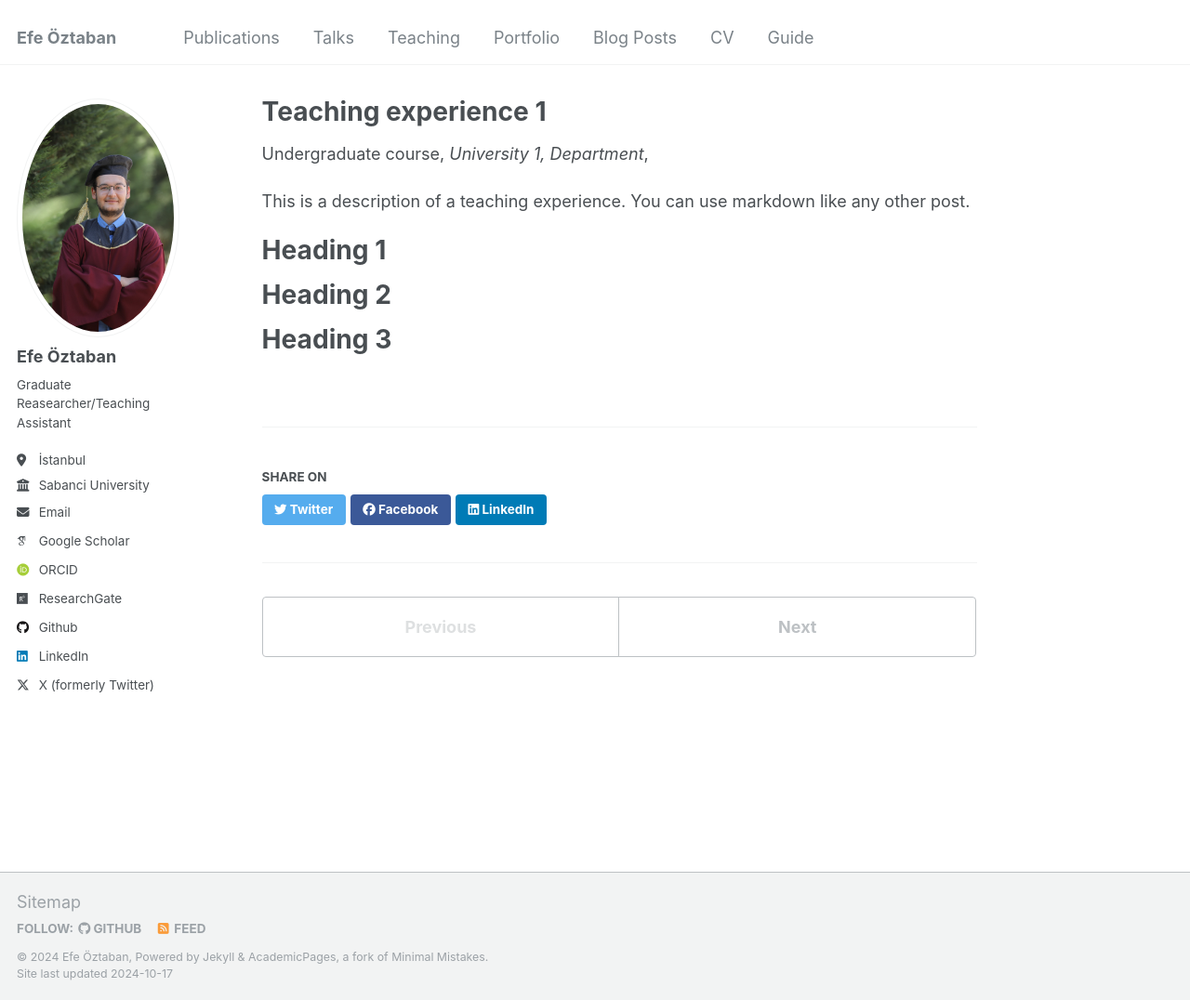
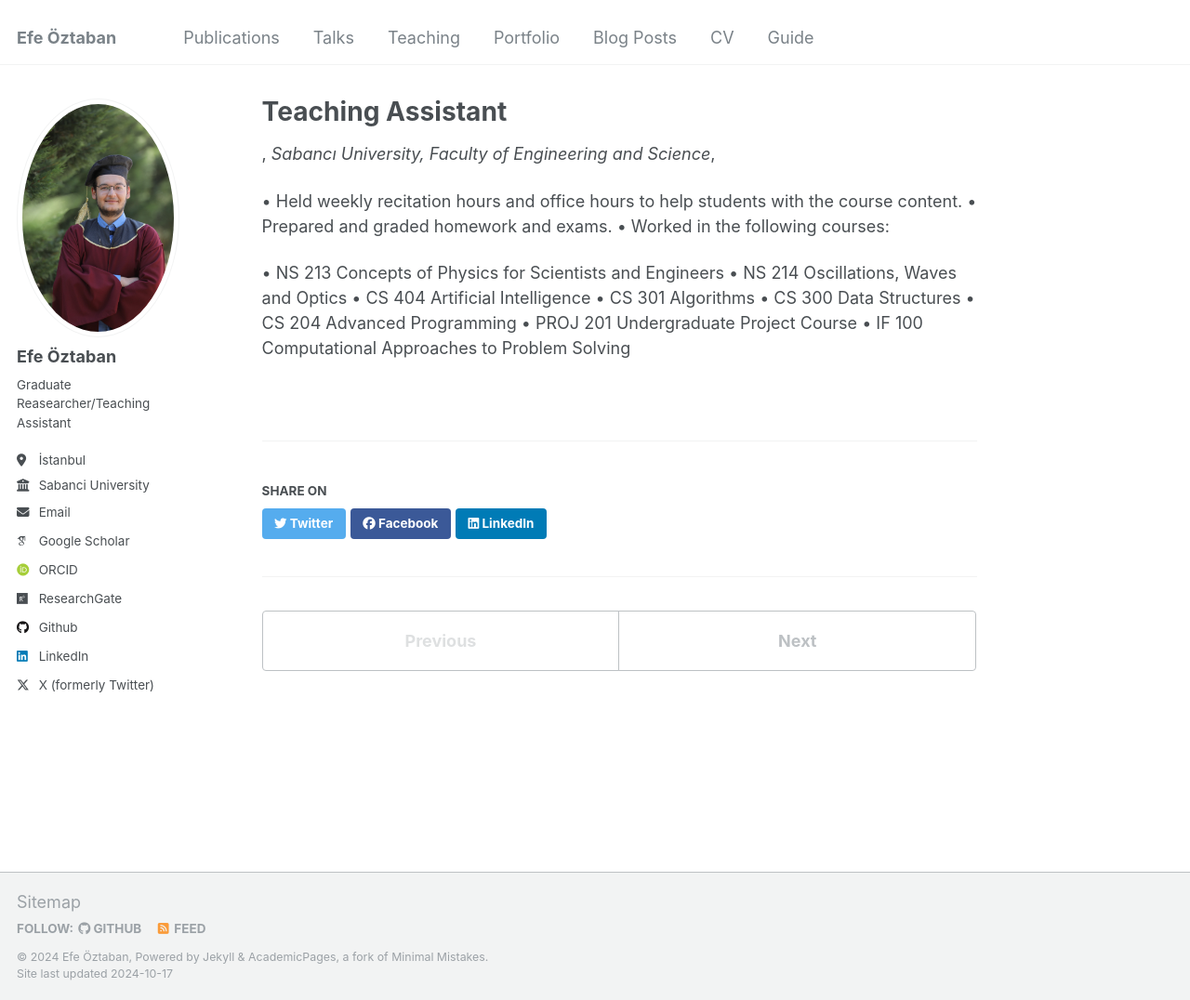
Before and after one commit to efeoztaban/efeoztaban.github.io, a Jekyll site: the page built from _teaching/2014-spring-teaching-1.md, in a window 1280 px wide and 1076 px high. Shown: the whole window at 93% size. Built offline with Jekyll 4.4.1, drawn with Linux system fonts in a browser that asks for light colours; some web fonts are replaced.

Commit message:
Update 2014-spring-teaching-1.md

```diff
--- a/_teaching/2014-spring-teaching-1.md
+++ b/_teaching/2014-spring-teaching-1.md
@@ -1,20 +1,21 @@
 ---
-title: "Teaching experience 1"
-collection: teaching
-type: "Undergraduate course"
+title: "Teaching Assistant"
+collection: teaching assistant
 permalink: /teaching/2014-spring-teaching-1
-venue: "University 1, Department"
+venue: "Sabancı University, Faculty of Engineering and Science"
 date: 2014-01-01
-location: "City, Country"
+location: "İstanbul, Turkey"
 ---
 
-This is a description of a teaching experience. You can use markdown like any other post.
+• Held weekly recitation hours and office hours to help students with the course content.
+• Prepared and graded homework and exams.
+• Worked in the following courses:
 
-Heading 1
-======
-
-Heading 2
-======
-
-Heading 3
-======
+  • NS 213 Concepts of Physics for Scientists and Engineers
+  • NS 214 Oscillations, Waves and Optics
+  • CS 404 Artificial Intelligence
+  • CS 301 Algorithms
+  • CS 300 Data Structures
+  • CS 204 Advanced Programming
+  • PROJ 201 Undergraduate Project Course
+  • IF 100 Computational Approaches to Problem Solving
```
